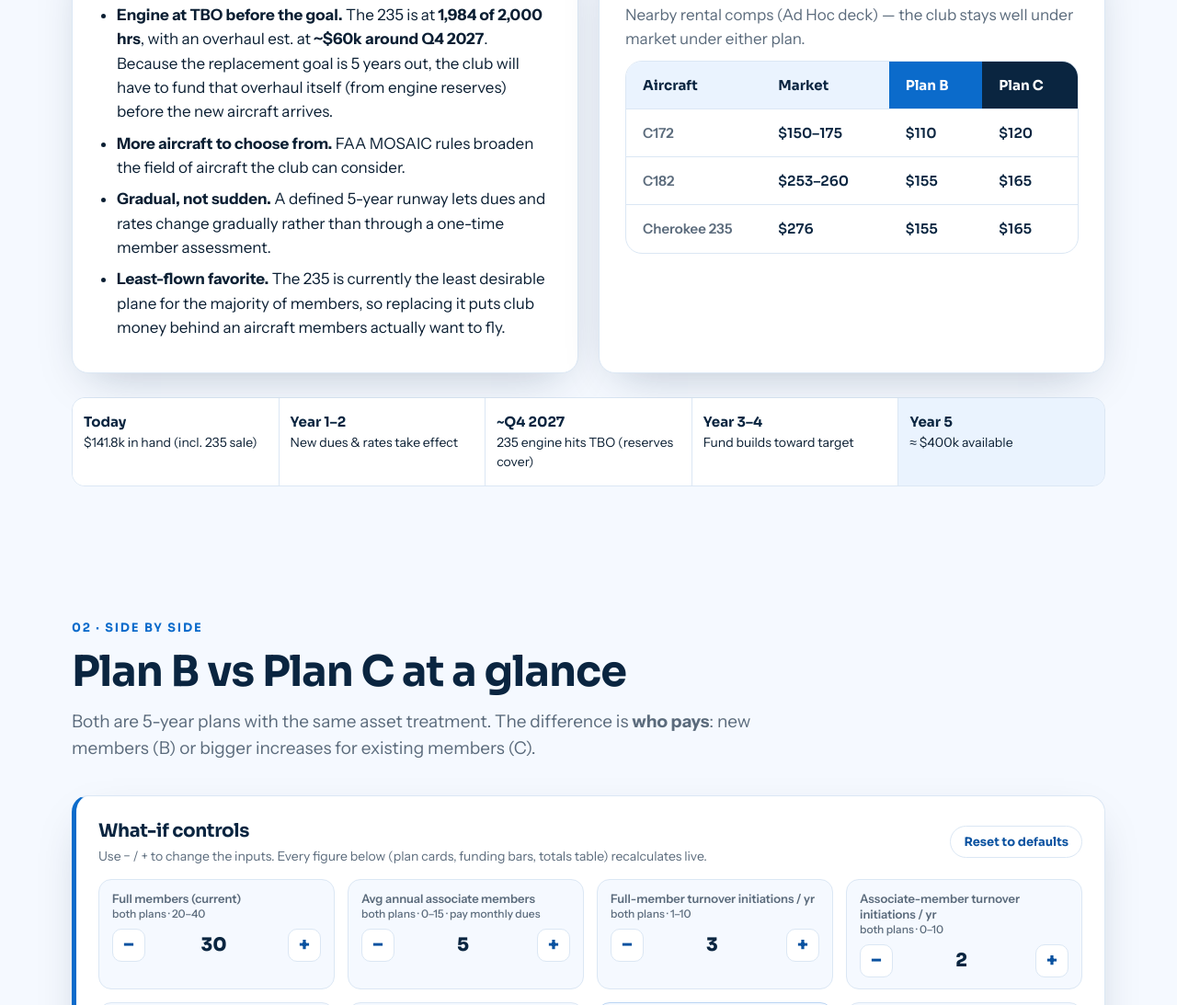
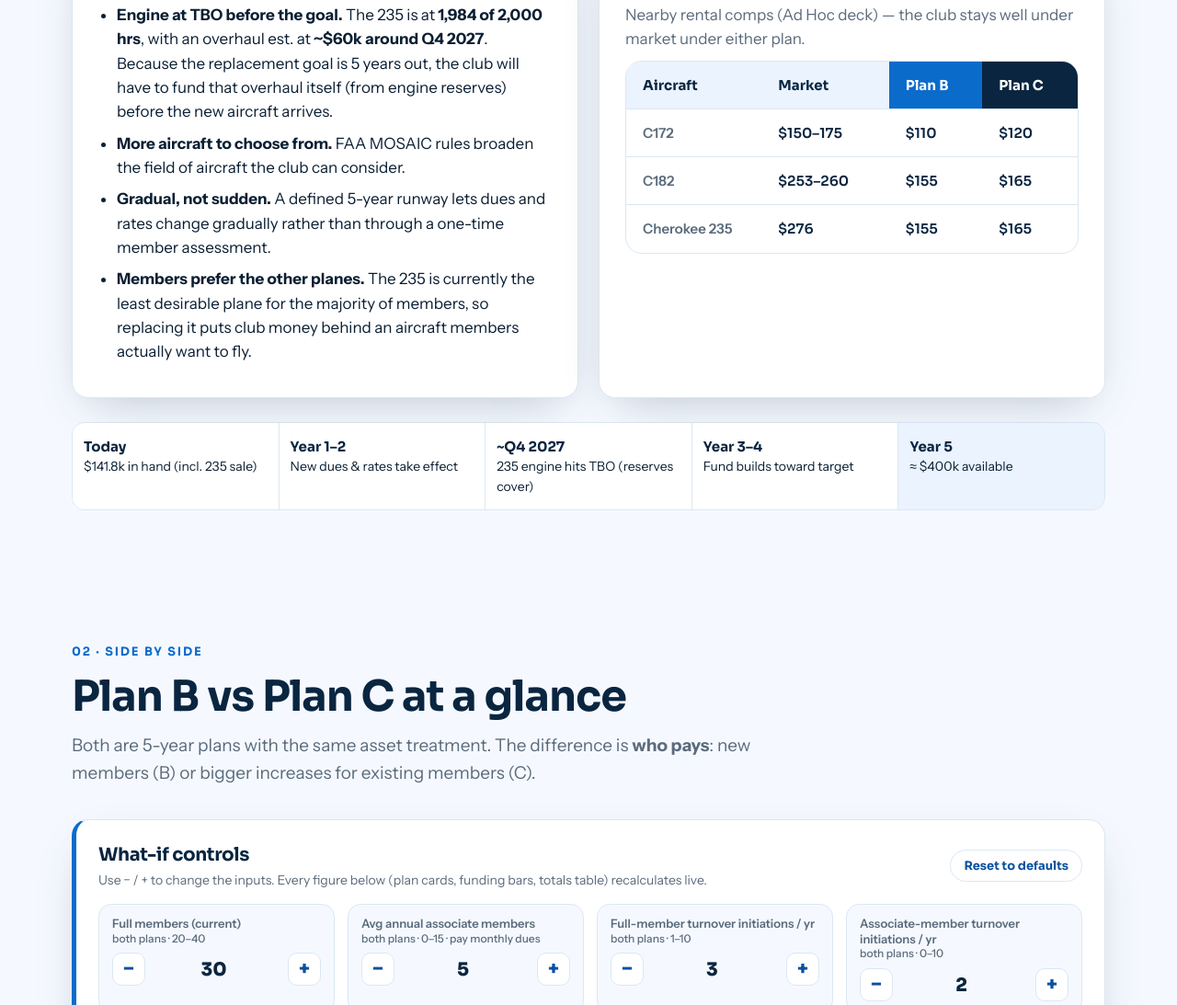
Before and after one commit to mike05521/RPFC-Website-Project, a plain HTML site: page board/aircraft-replacement/index.html in a window 1280 px wide. Shown: the part 1379-2472 px from the top of the page at 92% size. Drawn offline with Linux system fonts and the light colour scheme.

Commit message:
Board page: Why now heading wording

```diff
--- a/board/aircraft-replacement/index.html
+++ b/board/aircraft-replacement/index.html
@@ -195,7 +195,7 @@ footer b{color:#fff;font-family:Sora}
         <li><b>Engine at TBO before the goal.</b> The 235 is at <b>1,984 of 2,000 hrs</b>, with an overhaul est. at <b>~$60k around Q4 2027</b>. Because the replacement goal is 5 years out, the club will have to fund that overhaul itself (from engine reserves) before the new aircraft arrives.</li>
         <li><b>More aircraft to choose from.</b> FAA MOSAIC rules broaden the field of aircraft the club can consider.</li>
         <li><b>Gradual, not sudden.</b> A defined 5-year runway lets dues and rates change gradually rather than through a one-time member assessment.</li>
-        <li><b>Least-flown favorite.</b> The 235 is currently the least desirable plane for the majority of members, so replacing it puts club money behind an aircraft members actually want to fly.</li>
+        <li><b>Members prefer the other planes.</b> The 235 is currently the least desirable plane for the majority of members, so replacing it puts club money behind an aircraft members actually want to fly.</li>
       </ul>
     </div>
     <div class="card">
```
